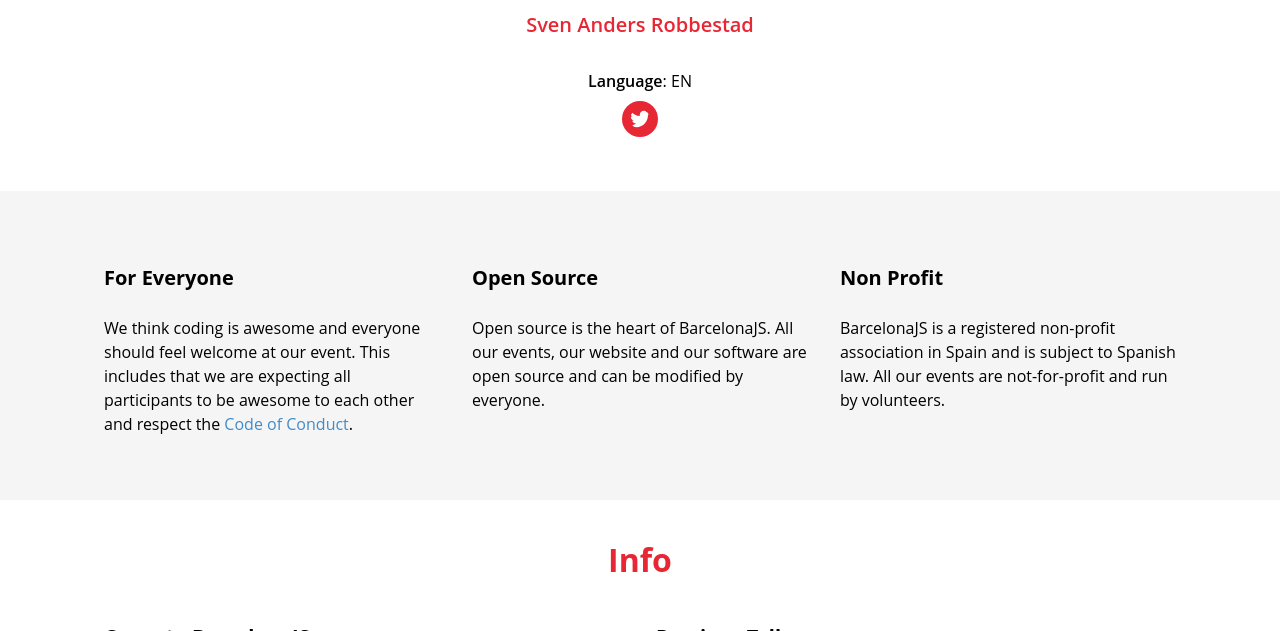
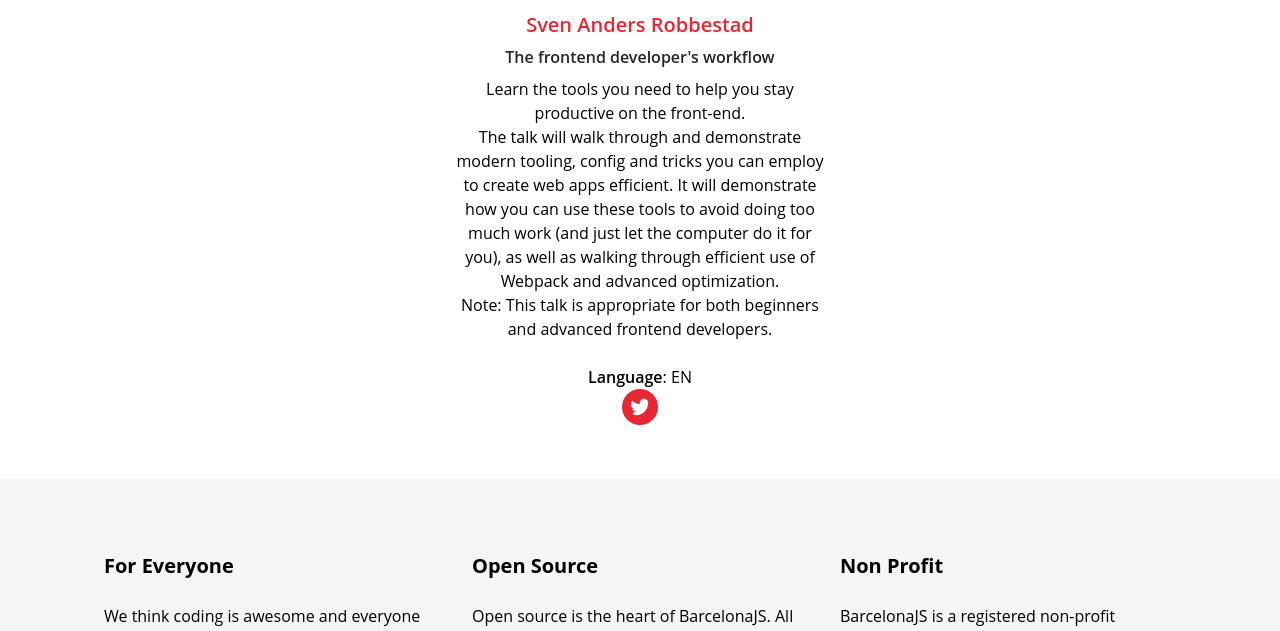
Before and after one commit to mgiulio/barcelonajs.github.io, a plain HTML site: page index.html in a window 1280 px wide. Shown: the part 821-1452 px from the top of the page. Drawn offline with nearby package versions, Linux system fonts and the light colour scheme.

Commit message:
talk fix

```diff
--- a/index.html
+++ b/index.html
@@ -56,8 +56,11 @@
                   <article class="speaker col-xs-12 col-md-4">
                     <img class="avatar" src="https://avatars.githubusercontent.com/u/1560743?v=3">
                     <h4 class="name">Sven Anders Robbestad</h4>
-                    <h6 class="talk-title"></h6>
+                    <h6 class="talk-title">The frontend developer&#x27;s workflow</h6>
                     <p class="description">
+                      <p>Learn the tools you need to help you stay productive on the front-end.</p>
+        <p>The talk will walk through and demonstrate modern tooling, config and tricks you can employ to create web apps efficient. It will demonstrate how you can use these tools to avoid doing too much work (and just let the computer do it for you), as well as walking through efficient use of Webpack and advanced optimization.</p>
+        <p>Note: This talk is appropriate for both beginners and advanced frontend developers.</p>
 
                       <br>
                       <b>Language</b>:
```
Also changed, not shown: partials/talks/index.html (+2 -2 lines).
